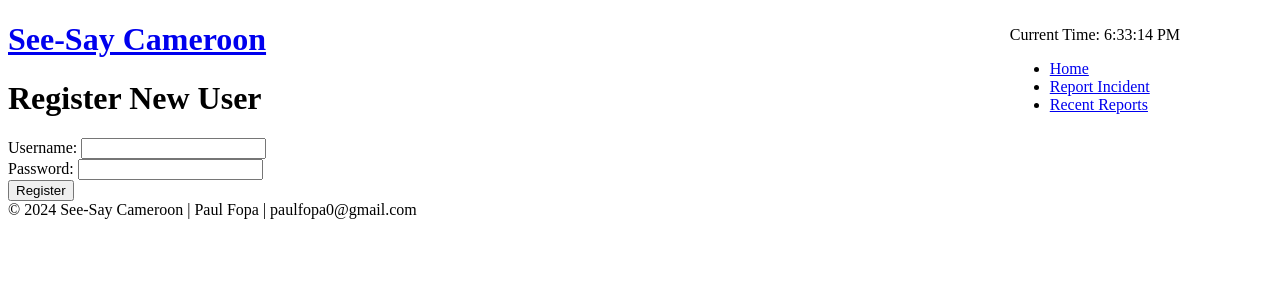
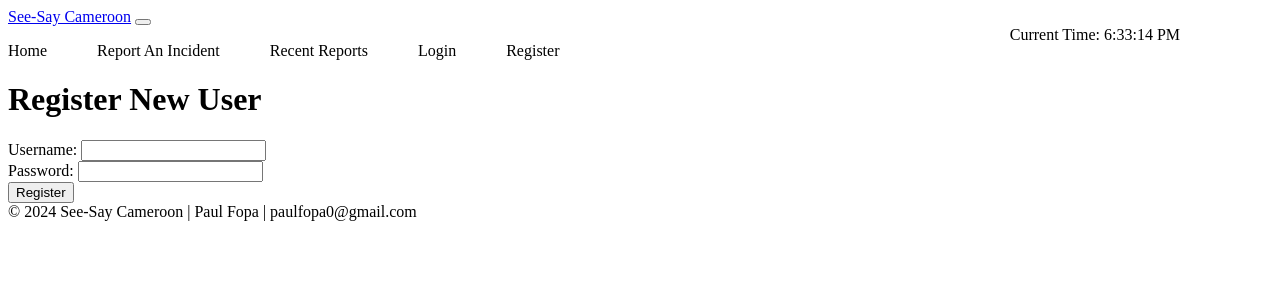
Before and after one commit to FabPaul/portfolio, a Flask app: page /register in a window 1280 px wide. Shown: the top 300 px of the page. Run offline with Flask 3, Linux system fonts and the light colour scheme; parts of the project's set-up code (start-up, migrations or seed data) failed here and were passed over.

Commit message:
feat: Added index route for the home page, adjusted the location of header icons

```diff
--- a/app.py
+++ b/app.py
@@ -81,9 +81,10 @@ def submit_report():
 
 
 @app.route("/")
+@app.route("/home")
 def home():
     """Home route"""
-    return "See-Say Cameroon Backened (under development)"
+    return render_template("index.html")
 
 
 @app.route("/register", methods=["GET", "POST"])
@@ -117,7 +118,7 @@ def login():
         if user and check_password_hash(user.password_hash, password):
             login_user(user)
             flash('Login successful!', 'success')
-            return redirect(url_for('profile'))
+            return redirect(url_for('home'))
         else:
             flash('Invalid username or password', 'error')
     return render_template('login.html', title='Login', form=form)
--- /dev/null
+++ b/static/style.css
@@ -0,0 +1,22 @@
+/* Styles.css */
+.navbar-nav {
+    display: flex;
+    align-items: center;
+    list-style: none;
+    margin-bottom: 20px;
+    padding: 0;
+}
+
+.nav-item {
+    margin-right: 50px;
+}
+
+.nav-link {
+    color: #000;
+    text-decoration: none;
+}
+
+.nav-link:hover {
+    color: #007bff;
+    text-decoration: underline;
+}
--- a/templates/base.html
+++ b/templates/base.html
@@ -3,6 +3,7 @@
 <head>
     <title>{% block title %}{% endblock %}</title>
     <link rel="icon" type="image/png" href="{{ url_for('static', filename='../static/images/header.png') }}">
+    <link rel="stylesheet" href="{{ url_for('static', filename='style.css') }}">
 
 </head>
 <body>
@@ -11,21 +12,52 @@
         <div class="header-content">
             <a href="{{ url_for('home') }}" class="logo-link">
                 <!--img src="{{ url_for('static', filename='../static/images/logo.png') }}" alt="See-Say Cameroon logo" class="logo"-->
-                <h1>See-Say Cameroon</h1>
+                <!-- h1>See-Say Cameroon</h1 -->
             </a>
             <div style="position: fixed; top: 10px; right: 100px;">
                     <p>Current Time: <span id="current-time"></span></p>
-            <nav>
-                <ul>
-                  <li><a href="{{ url_for('home') }}">Home</a></li>
-                  <li><a href="{{ url_for('report_form') }}">Report Incident</a></li>
-                  <li><a href="{{ url_for('recent_reports') }}">Recent Reports</a></li>
-                  {% if current_user.is_authenticated %}
-                  <li><a href="{{ url_for('logout') }}">Logout</a></li>
-                  {% endif %}
-                </ul>
-              </nav>
+            </div>
         </div>
+
+    <nav class="navbar navbar-expand-lg bg-body-tertiary">
+      <div class="container">
+        <a class="navbar-brand" href="{{ url_for('home') }}">See-Say Cameroon</a>
+        <button class="navbar-toggler" type="button" data-bs-toggle="collapse" data-bs-target="#navbarSupportedContent" aria-controls="navbarSupportedContent" aria-expanded="false" aria-label="Toggle navigation">
+          <span class="navbar-toggler-icon"></span>
+        </button>
+        <div class="collapse navbar-collapse" id="navbarSupportedContent">
+          <ul class="navbar-nav me-auto mb-2 mb-lg-0">
+            <li class="nav-item">
+              <a class="nav-link" aria-current="page" href="{{ url_for('home') }}">Home</a>
+            </li>
+            <li class="nav-item">
+              <a class="nav-link" aria-current="page" href="{{ url_for('report_form') }}">Report An Incident</a>
+            </li>
+            <li class="nav-item">
+              <a class="nav-link" aria-current="page" href="{{ url_for('recent_reports') }}">Recent Reports</a>
+            </li>
+            {% if current_user.is_anonymous %}
+            <li class="nav-item">
+              <a class="nav-link" aria-current="page" href="{{ url_for('login') }}">Login</a>
+            </li>
+            <li class="nav-item">
+              <a class="nav-link" aria-current="page" href="{{ url_for('register') }}">Register</a>
+            </li>
+            {% else %}
+            <li class="nav-item">
+              <a class="nav-link" aria-current="page" href="{{ url_for('user', username=current_user.username) }}">Profile</a>
+            </li>
+            <li class="nav-item">
+              <a class="nav-link" aria-current="page" href="{{ url_for('logout') }}">Logout</a>
+            </li>
+            {% endif %}
+          </ul>
+
+
+          </ul>
+        </div>
+      </div>
+    </nav>
     </header>
         <div>
         {% block content %}{% endblock %}
```
Also changed, not shown: templates/index.html (added, +11 -0 lines).
